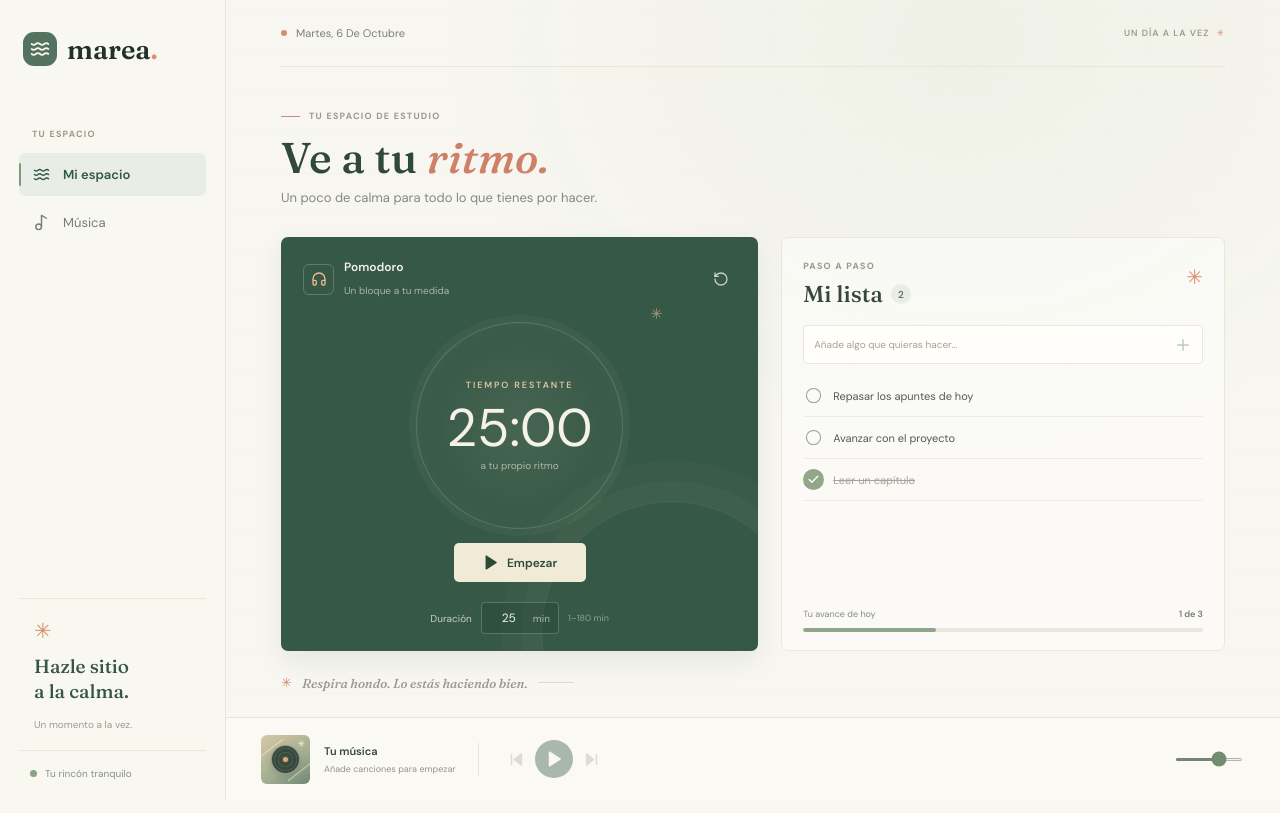
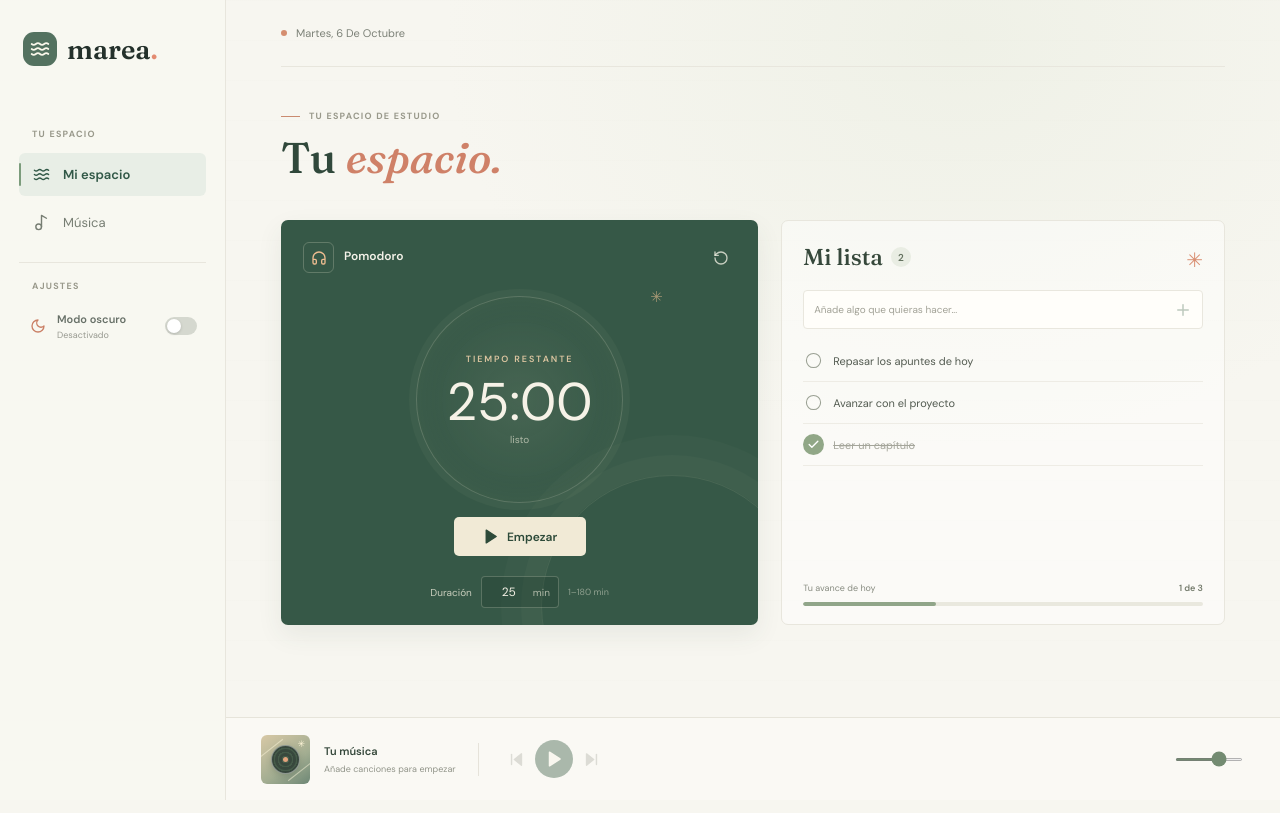
Before and after one commit to Tomaxplosion/Marea, a React (Vite) app: page / in a window 1280 px wide. Built offline with nearby package versions, Linux system fonts and the light colour scheme.

Commit message:
feat: implement theme toggle functionality and styles

```diff
--- a/src/main.jsx
+++ b/src/main.jsx
@@ -6,6 +6,7 @@ import {
   ChevronLeft,
   Headphones,
   ListTodo,
+  Moon,
   Music2,
   Pause,
   Play,
@@ -13,6 +14,7 @@ import {
   RotateCcw,
   SkipBack,
   SkipForward,
+  Sun,
   Waves,
   X
 } from 'lucide-react';
@@ -85,6 +87,7 @@ function App() {
   const [tasks, setTasks] = useState(readTasks);
   const [draft, setDraft] = useState('');
   const [view, setView] = useState('space');
+  const [theme, setTheme] = useState(() => localStorage.getItem('marea-theme') === 'dark' ? 'dark' : 'light');
   const [drawerOpen, setDrawerOpen] = useState(false);
   const [durationMinutes, setDurationMinutes] = useState(() => {
     const saved = Number(localStorage.getItem('marea-duration'));
@@ -112,6 +115,10 @@ function App() {
   useEffect(() => {
     localStorage.setItem('marea-duration', String(durationMinutes));
   }, [durationMinutes]);
+
+  useEffect(() => {
+    localStorage.setItem('marea-theme', theme);
+  }, [theme]);
 
   useEffect(() => {
     let active = true;
@@ -268,7 +275,7 @@ function App() {
   }
 
   return (
-    <div className="app-shell">
+    <div className="app-shell" data-theme={theme}>
       <aside className="sidebar">
         <a className="brand" href="#inicio" aria-label="Marea, inicio">
           <span className="brand-mark"><Waves size={20} strokeWidth={2.1} /></span>
@@ -281,26 +288,27 @@ function App() {
           <button className={`nav-item${view === 'radio' ? ' active' : ''}`} onClick={() => setView('radio')}><span className="nav-icon"><Music2 size={17} /></span>Música</button>
         </nav>
 
-        <div className="sidebar-note">
-          <div className="note-sun">✳</div>
-          <p>Hazle sitio<br />a la calma.</p>
-          <span>Un momento a la vez.</span>
-        </div>
-        <div className="sidebar-footer"><span className="status-dot" />Tu rincón tranquilo</div>
+        <section className="settings-section" aria-label="Ajustes">
+          <div className="side-label">AJUSTES</div>
+          <label className="theme-setting">
+            <span className="theme-setting-icon">{theme === 'dark' ? <Sun size={16} /> : <Moon size={16} />}</span>
+            <span className="theme-setting-copy"><strong>Modo oscuro</strong><small>{theme === 'dark' ? 'Activado' : 'Desactivado'}</small></span>
+            <input className="theme-checkbox" type="checkbox" checked={theme === 'dark'} onChange={(event) => setTheme(event.target.checked ? 'dark' : 'light')} aria-label="Modo oscuro" />
+            <span className="theme-switch" aria-hidden="true"><span /></span>
+          </label>
+        </section>
       </aside>
 
       <main className="main-content" id="inicio">
         <header className="topbar">
           <div className="date-label"><span className="date-dot" />{today}</div>
-          <div className="topbar-tag">UN DÍA A LA VEZ <span>✳</span></div>
         </header>
 
         {view === 'space' ? (
           <>
             <section className="welcome" aria-labelledby="welcome-title">
               <div className="eyebrow"><span className="eyebrow-line" />TU ESPACIO DE ESTUDIO</div>
-              <h1 id="welcome-title">Ve a tu <em>ritmo.</em></h1>
-              <p>Un poco de calma para todo lo que tienes por hacer.</p>
+              <h1 id="welcome-title">Tu <em>espacio.</em></h1>
             </section>
 
             <div className="dashboard-grid">
@@ -308,7 +316,7 @@ function App() {
             <div className="focus-topline">
               <div className="focus-heading">
                 <span className="focus-icon"><Headphones size={16} /></span>
-                <div><h2 id="focus-title">Pomodoro</h2><span>Un bloque a tu medida</span></div>
+                <div><h2 id="focus-title">Pomodoro</h2></div>
               </div>
               <button className="icon-button focus-reset" onClick={() => { setIsRunning(false); setSeconds(durationMinutes * 60); }} title="Reiniciar temporizador" aria-label="Reiniciar temporizador"><RotateCcw size={16} /></button>
             </div>
@@ -318,7 +326,7 @@ function App() {
                 <div className="timer-ring-inner">
                   <span className="timer-caption">TIEMPO RESTANTE</span>
                   <span className="timer-time">{time}</span>
-                  <span className="timer-hint">{isRunning ? 'vas muy bien' : 'a tu propio ritmo'}</span>
+                  <span className="timer-hint">{isRunning ? 'en marcha' : 'listo'}</span>
                 </div>
               </div>
               <div className="timer-controls">
@@ -343,7 +351,6 @@ function App() {
           <section className="tasks-panel" id="tareas" aria-labelledby="tasks-title">
             <div className="tasks-header">
               <div>
-                <div className="eyebrow tasks-eyebrow">PASO A PASO</div>
                 <h2 id="tasks-title">Mi lista <span className="task-count">{remainingTasks}</span></h2>
               </div>
               <span className="tasks-flower" aria-hidden="true">✳</span>
@@ -356,7 +363,7 @@ function App() {
 
             <div className="task-list">
               {tasks.length === 0 ? (
-                <p className="empty-tasks">Tu lista está despejada. ¿Qué te gustaría hacer?</p>
+                <p className="empty-tasks">No hay tareas.</p>
               ) : tasks.map((task) => (
                 <div className={`task-row${task.done ? ' is-done' : ''}`} key={task.id}>
                   <button className="task-check" aria-label={task.done ? `Marcar ${task.text} como pendiente` : `Completar ${task.text}`} onClick={() => setTasks((current) => current.map((item) => item.id === task.id ? { ...item, done: !item.done } : item))}>
@@ -375,15 +382,13 @@ function App() {
           </section>
             </div>
 
-            <div className="lower-note"><span className="lower-note-star">✳</span><span>Respira hondo. Lo estás haciendo bien.</span><span className="lower-note-rule" /></div>
           </>
         ) : (
           <section className="radio-view" aria-labelledby="radio-title">
             <div className="radio-heading">
               <div>
                 <div className="eyebrow"><span className="eyebrow-line" />TU BIBLIOTECA</div>
-                <h1 id="radio-title">Música a tu <em>ritmo.</em></h1>
-                <p>Elige una canción y acompaña tu momento.</p>
+                <h1 id="radio-title">Tu <em>música.</em></h1>
               </div>
               <div className="library-actions">
                 <input ref={fileInputRef} className="audio-file-input" type="file" accept="audio/*,.mp3,.wav,.ogg,.m4a,.flac" multiple onChange={importTracks} aria-label="Añadir archivos de audio" />
@@ -396,7 +401,7 @@ function App() {
               <section className="now-playing-panel" aria-label="Reproductor de música">
                 <div className="now-playing-top"><span className="live-indicator"><span /> {isPlaying ? 'REPRODUCIENDO' : 'TU BIBLIOTECA'}</span><Music2 size={17} /></div>
                 <div className="radio-record"><span className="record-disc"><span /></span></div>
-                <div className="now-playing-station">{currentTrack ? currentTrack.artist : 'MÚSICA LOCAL'} <span>·</span> {currentTrack ? 'Tu biblioteca' : 'Tu rincón de música'}</div>
+                <div className="now-playing-station">{currentTrack ? currentTrack.artist : 'MÚSICA LOCAL'} <span>·</span> {currentTrack ? 'Tu biblioteca' : 'Biblioteca'}</div>
                 <h2>{currentTrack?.title ?? (libraryStatus === 'loading' ? 'Cargando tu música…' : 'Aún no hay canciones')}</h2>
                 <p className="now-playing-artist">{currentTrack ? currentTrack.artist : 'Añade archivos de audio para empezar'}</p>
                 {libraryError && <p className="library-error" role="status">{libraryError}</p>}
--- a/src/style.css
+++ b/src/style.css
@@ -352,3 +352,114 @@ button:focus-visible, a:focus-visible, input:focus-visible, select:focus-visible
   .volume-slider { display: none; }
   .volume-control { display: none; }
 }
+
+  .settings-section { margin-top: 18px; padding-top: 17px; border-top: 1px solid var(--line); }
+  .settings-section .side-label { margin-bottom: 10px; }
+  .theme-setting { position: relative; display: flex; min-height: 48px; align-items: center; gap: 9px; padding: 0 9px; border-radius: 5px; color: #687168; cursor: pointer; transition: background .16s ease, color .16s ease; }
+  .theme-setting:hover { color: #315847; background: #eeefe8; }
+  .theme-setting:focus-within { outline: 2px solid #d77f63; outline-offset: 2px; }
+  .theme-setting-icon { display: grid; width: 20px; place-items: center; color: #ca8066; }
+  .theme-setting-copy { display: grid; flex: 1; gap: 3px; }
+  .theme-setting-copy strong { color: inherit; font-size: 11px; font-weight: 600; }
+  .theme-setting-copy small { color: #97998f; font-size: 9px; }
+  .theme-checkbox { position: absolute; width: 1px; height: 1px; overflow: hidden; opacity: 0; }
+  .theme-switch { display: flex; width: 32px; height: 18px; flex: none; align-items: center; padding: 2px; border-radius: 10px; background: #d5d8cf; transition: background .18s ease; }
+  .theme-switch > span { width: 14px; height: 14px; border-radius: 50%; background: #fff; box-shadow: 0 1px 3px rgba(0, 0, 0, .16); transition: transform .18s ease; }
+  .theme-checkbox:checked + .theme-switch { background: #719174; }
+  .theme-checkbox:checked + .theme-switch > span { transform: translateX(14px); }
+
+  .app-shell[data-theme='dark'] {
+    --ink: #e5ebe6;
+    --muted: #a7b1a9;
+    --green: #a7c5a8;
+    --coral: #eba287;
+    --line: #37413b;
+    --paper: #171b19;
+    color: #e3e9e4;
+    background-color: #171b19;
+    background-image: radial-gradient(ellipse at 75% 5%, rgba(73, 100, 77, .14), transparent 42%);
+  }
+  .app-shell[data-theme='dark'] .sidebar { border-color: #323b35; background: rgba(27, 32, 29, .97); }
+  .app-shell[data-theme='dark'] .brand { color: #e5ebe6; }
+  .app-shell[data-theme='dark'] .side-label,
+  .app-shell[data-theme='dark'] .eyebrow { color: #a1aaa2; }
+  .app-shell[data-theme='dark'] .nav-item { color: #b3bcb5; }
+  .app-shell[data-theme='dark'] .nav-item:hover { color: #e0e8df; background: #29312c; }
+  .app-shell[data-theme='dark'] .nav-item.active { color: #d5e5d5; background: #2d3a31; }
+  .app-shell[data-theme='dark'] .nav-item.active::before { background: #91b08e; }
+  .app-shell[data-theme='dark'] .settings-section { border-color: #37413b; }
+  .app-shell[data-theme='dark'] .theme-setting { color: #bec7bf; }
+  .app-shell[data-theme='dark'] .theme-setting:hover { color: #e5ebe6; background: #29312c; }
+  .app-shell[data-theme='dark'] .theme-setting-copy small { color: #a1aaa2; }
+  .app-shell[data-theme='dark'] .theme-switch { background: #4b554d; }
+  .app-shell[data-theme='dark'] .theme-checkbox:checked + .theme-switch { background: #86a985; }
+  .app-shell[data-theme='dark'] .topbar { border-color: #353e38; }
+  .app-shell[data-theme='dark'] .date-label { color: #bbc3bc; }
+  .app-shell[data-theme='dark'] .welcome h1,
+  .app-shell[data-theme='dark'] .radio-heading h1 { color: #e6ece7; }
+  .app-shell[data-theme='dark'] .welcome h1 em,
+  .app-shell[data-theme='dark'] .radio-heading h1 em { color: #efa58b; }
+  .app-shell[data-theme='dark'] .welcome > p,
+  .app-shell[data-theme='dark'] .radio-heading p { color: #aab3ab; }
+  .app-shell[data-theme='dark'] .tasks-panel,
+  .app-shell[data-theme='dark'] .track-history-panel { border-color: #37413b; background: #202522; }
+  .app-shell[data-theme='dark'] .tasks-header h2,
+  .app-shell[data-theme='dark'] .track-history-header h2,
+  .app-shell[data-theme='dark'] .track-drawer-header h2 { color: #e3e9e4; }
+  .app-shell[data-theme='dark'] .task-count { color: #d0dfd0; background: #344238; }
+  .app-shell[data-theme='dark'] .task-form { border-color: #424c45; background: #191e1b; }
+  .app-shell[data-theme='dark'] .task-form:focus-within { border-color: #8eaa8b; }
+  .app-shell[data-theme='dark'] .task-form input { color: #e3e9e4; }
+  .app-shell[data-theme='dark'] .task-form input::placeholder { color: #929c94; }
+  .app-shell[data-theme='dark'] .task-form button { color: #a5c2a4; }
+  .app-shell[data-theme='dark'] .task-row { border-color: #363e39; }
+  .app-shell[data-theme='dark'] .task-check { color: #a7b1a9; }
+  .app-shell[data-theme='dark'] .task-row.is-done .task-check { color: #172019; background: #9bb395; }
+  .app-shell[data-theme='dark'] .task-text { color: #d2d9d3; }
+  .app-shell[data-theme='dark'] .task-row.is-done .task-text { color: #929b94; }
+  .app-shell[data-theme='dark'] .task-delete { color: #a8b0a9; }
+  .app-shell[data-theme='dark'] .task-delete:hover { color: #ffc2ad; background: #42302d; }
+  .app-shell[data-theme='dark'] .empty-tasks,
+  .app-shell[data-theme='dark'] .progress-label,
+  .app-shell[data-theme='dark'] .track-message { color: #abb4ac; }
+  .app-shell[data-theme='dark'] .progress-label span:last-child { color: #d0d8d1; }
+  .app-shell[data-theme='dark'] .progress-track { background: #39413b; }
+  .app-shell[data-theme='dark'] .progress-fill { background: #8da88a; }
+  .app-shell[data-theme='dark'] .add-music-button,
+  .app-shell[data-theme='dark'] .empty-library-add { border-color: #414a43; color: #c2d8c1; background: #252c27; }
+  .app-shell[data-theme='dark'] .add-music-button:hover,
+  .app-shell[data-theme='dark'] .empty-library-add:hover { border-color: #71876f; background: #303a32; }
+  .app-shell[data-theme='dark'] .library-count,
+  .app-shell[data-theme='dark'] .history-refresh { color: #aab2ab; }
+  .app-shell[data-theme='dark'] .track-drawer-toggle { border-color: #414b44; color: #c8d8c7; background: rgba(37, 44, 39, .98); }
+  .app-shell[data-theme='dark'] .track-drawer-toggle:hover { color: #ffc0a8; background: #303833; }
+  .app-shell[data-theme='dark'] .track-drawer-panel { border-color: #3b453e; background: rgba(30, 35, 32, .98); }
+  .app-shell[data-theme='dark'] .track-drawer-panel .track-row { border-color: #39413b; }
+  .app-shell[data-theme='dark'] .track-drawer-panel .track-row:hover { background: #2b332e; }
+  .app-shell[data-theme='dark'] .track-drawer-panel .track-row.track-current { background: #2e3c32; }
+  .app-shell[data-theme='dark'] .track-title,
+  .app-shell[data-theme='dark'] .track-current .track-title { color: #e0e7e1; }
+  .app-shell[data-theme='dark'] .track-artist,
+  .app-shell[data-theme='dark'] .track-time,
+  .app-shell[data-theme='dark'] .track-index { color: #a7b0a8; }
+  .app-shell[data-theme='dark'] .track-current .track-time,
+  .app-shell[data-theme='dark'] .track-current .track-index { color: #efa58b; }
+  .app-shell[data-theme='dark'] .add-track-icon { border-color: #414a43; color: #c3d8c2; background: #252c27; }
+  .app-shell[data-theme='dark'] .player-bar { border-color: #333c36; background: rgba(27, 32, 29, .98); }
+  .app-shell[data-theme='dark'] .station-title { color: #e2e8e2; }
+  .app-shell[data-theme='dark'] .station-subtitle { color: #aab2ab; }
+  .app-shell[data-theme='dark'] .player-divider { background: #3b433d; }
+  .app-shell[data-theme='dark'] .player-skip-button { color: #c0c9c1; }
+  .app-shell[data-theme='dark'] .player-skip-button:hover { color: #e4eee3; background: #303a33; }
+  .app-shell[data-theme='dark'] .player-skip-button:disabled { color: #737b74; }
+  .app-shell[data-theme='dark'] .volume-slider { accent-color: #98b594; }
+  .app-shell[data-theme='dark'] .radio-error { border-color: #64453c; color: #ffd1c0; background: #302321; }
+
+  @media (max-width: 760px) {
+    .sidebar { display: grid; height: auto; grid-template-columns: minmax(0, 1fr) auto; grid-template-rows: 59px auto; align-items: center; gap: 0; }
+    .brand { grid-column: 1; grid-row: 1; }
+    .main-nav { grid-column: 2; grid-row: 1; }
+    .settings-section { display: grid; grid-column: 1 / -1; grid-row: 2; grid-template-columns: auto minmax(0, 1fr); align-items: center; gap: 9px; margin: 0; padding: 8px 0; border-top: 1px solid var(--line); }
+    .settings-section .side-label { display: block; margin: 0; }
+    .theme-setting { width: min(100%, 220px); min-height: 34px; justify-self: end; }
+  }
```
